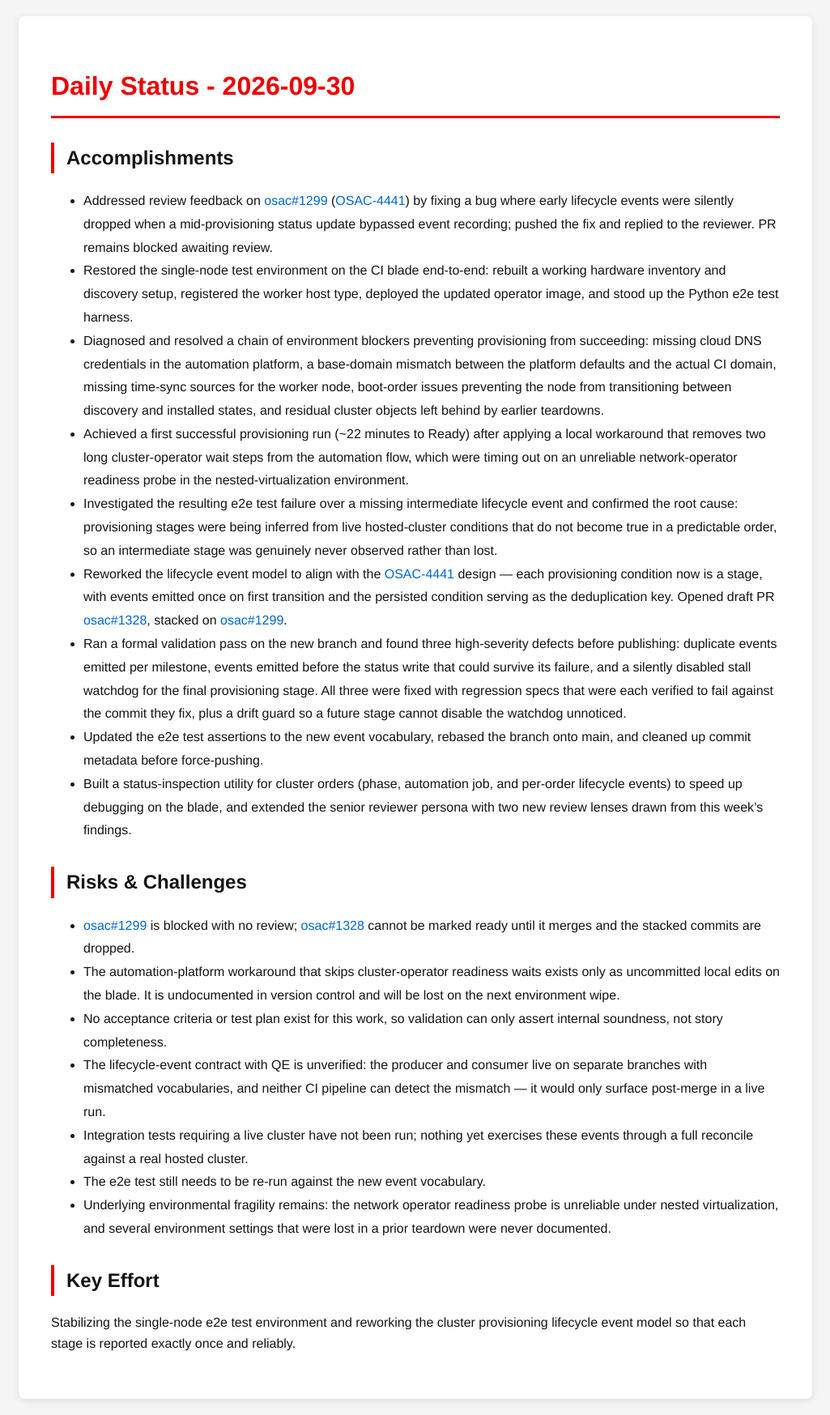
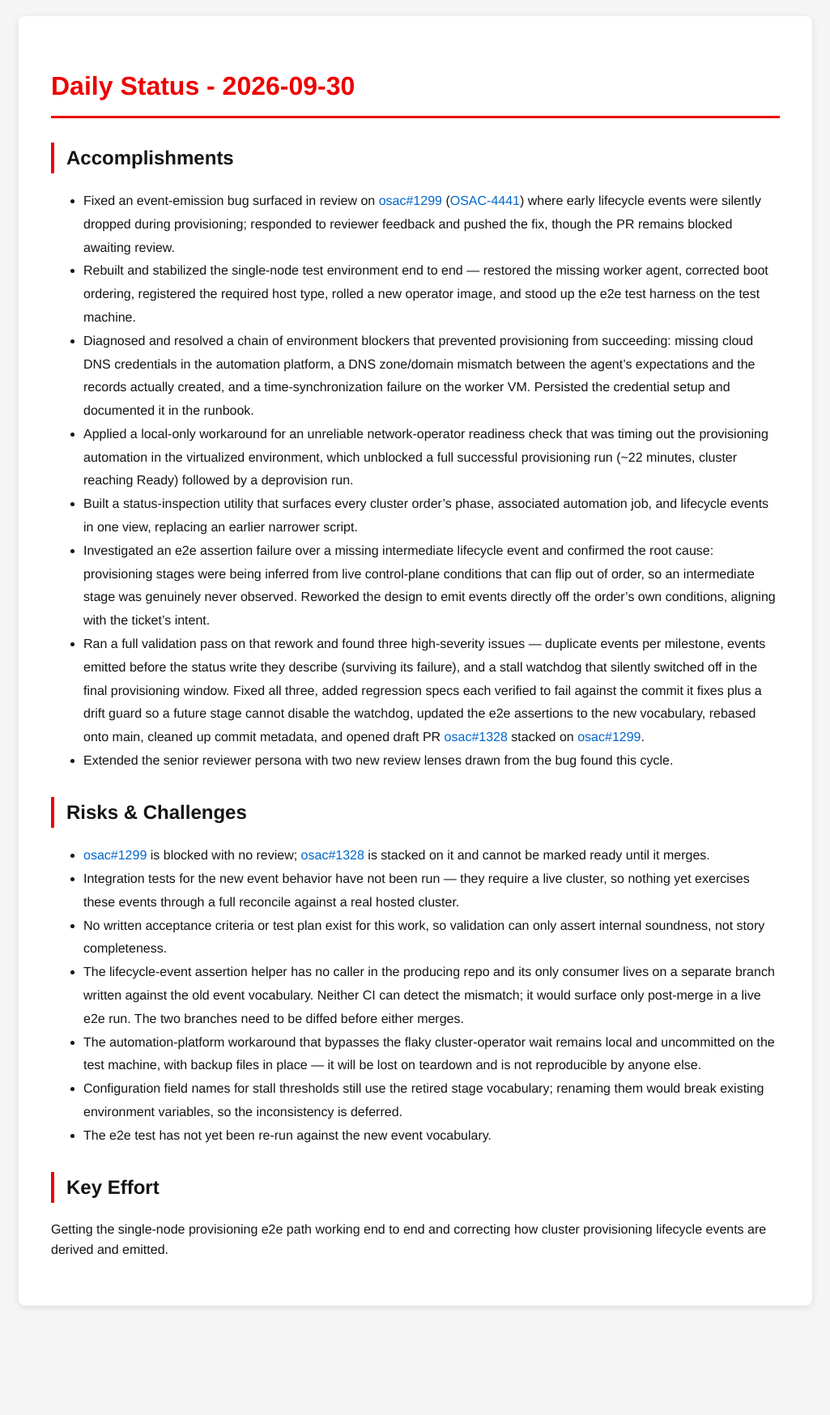
Before and after one commit to tzvatot/daily-status, a Jekyll site: the page built from 2026-09-30.md, in a window 1280 px wide. Shown: the whole page at 81% size, without its empty margins (127-1152 px from the left). Built offline with Jekyll 4.4.1, drawn with Linux system fonts in a browser that asks for light colours; after the commit the page ends 1632 px from its top, so only the background shows below that.

Commit message:
Daily status update - 2026-09-30

```diff
--- a/2026-09-30.md
+++ b/2026-09-30.md
@@ -8,26 +8,25 @@ date: 2026-09-30
 
 ## Accomplishments
 
-- Addressed review feedback on [osac#1299](https://github.com/osac-project/osac/pull/1299) ([OSAC-4441](https://redhat.atlassian.net/browse/OSAC-4441)) by fixing a bug where early lifecycle events were silently dropped when a mid-provisioning status update bypassed event recording; pushed the fix and replied to the reviewer. PR remains blocked awaiting review.
-- Restored the single-node test environment on the CI blade end-to-end: rebuilt a working hardware inventory and discovery setup, registered the worker host type, deployed the updated operator image, and stood up the Python e2e test harness.
-- Diagnosed and resolved a chain of environment blockers preventing provisioning from succeeding: missing cloud DNS credentials in the automation platform, a base-domain mismatch between the platform defaults and the actual CI domain, missing time-sync sources for the worker node, boot-order issues preventing the node from transitioning between discovery and installed states, and residual cluster objects left behind by earlier teardowns.
-- Achieved a first successful provisioning run (~22 minutes to Ready) after applying a local workaround that removes two long cluster-operator wait steps from the automation flow, which were timing out on an unreliable network-operator readiness probe in the nested-virtualization environment.
-- Investigated the resulting e2e test failure over a missing intermediate lifecycle event and confirmed the root cause: provisioning stages were being inferred from live hosted-cluster conditions that do not become true in a predictable order, so an intermediate stage was genuinely never observed rather than lost.
-- Reworked the lifecycle event model to align with the [OSAC-4441](https://redhat.atlassian.net/browse/OSAC-4441) design — each provisioning condition now is a stage, with events emitted once on first transition and the persisted condition serving as the deduplication key. Opened draft PR [osac#1328](https://github.com/osac-project/osac/pull/1328), stacked on [osac#1299](https://github.com/osac-project/osac/pull/1299).
-- Ran a formal validation pass on the new branch and found three high-severity defects before publishing: duplicate events emitted per milestone, events emitted before the status write that could survive its failure, and a silently disabled stall watchdog for the final provisioning stage. All three were fixed with regression specs that were each verified to fail against the commit they fix, plus a drift guard so a future stage cannot disable the watchdog unnoticed.
-- Updated the e2e test assertions to the new event vocabulary, rebased the branch onto main, and cleaned up commit metadata before force-pushing.
-- Built a status-inspection utility for cluster orders (phase, automation job, and per-order lifecycle events) to speed up debugging on the blade, and extended the senior reviewer persona with two new review lenses drawn from this week's findings.
+- Fixed an event-emission bug surfaced in review on [osac#1299](https://github.com/osac-project/osac/pull/1299) ([OSAC-4441](https://redhat.atlassian.net/browse/OSAC-4441)) where early lifecycle events were silently dropped during provisioning; responded to reviewer feedback and pushed the fix, though the PR remains blocked awaiting review.
+- Rebuilt and stabilized the single-node test environment end to end — restored the missing worker agent, corrected boot ordering, registered the required host type, rolled a new operator image, and stood up the e2e test harness on the test machine.
+- Diagnosed and resolved a chain of environment blockers that prevented provisioning from succeeding: missing cloud DNS credentials in the automation platform, a DNS zone/domain mismatch between the agent's expectations and the records actually created, and a time-synchronization failure on the worker VM. Persisted the credential setup and documented it in the runbook.
+- Applied a local-only workaround for an unreliable network-operator readiness check that was timing out the provisioning automation in the virtualized environment, which unblocked a full successful provisioning run (~22 minutes, cluster reaching Ready) followed by a deprovision run.
+- Built a status-inspection utility that surfaces every cluster order's phase, associated automation job, and lifecycle events in one view, replacing an earlier narrower script.
+- Investigated an e2e assertion failure over a missing intermediate lifecycle event and confirmed the root cause: provisioning stages were being inferred from live control-plane conditions that can flip out of order, so an intermediate stage was genuinely never observed. Reworked the design to emit events directly off the order's own conditions, aligning with the ticket's intent.
+- Ran a full validation pass on that rework and found three high-severity issues — duplicate events per milestone, events emitted before the status write they describe (surviving its failure), and a stall watchdog that silently switched off in the final provisioning window. Fixed all three, added regression specs each verified to fail against the commit it fixes plus a drift guard so a future stage cannot disable the watchdog, updated the e2e assertions to the new vocabulary, rebased onto main, cleaned up commit metadata, and opened draft PR [osac#1328](https://github.com/osac-project/osac/pull/1328) stacked on [osac#1299](https://github.com/osac-project/osac/pull/1299).
+- Extended the senior reviewer persona with two new review lenses drawn from the bug found this cycle.
 
 ## Risks & Challenges
 
-- [osac#1299](https://github.com/osac-project/osac/pull/1299) is blocked with no review; [osac#1328](https://github.com/osac-project/osac/pull/1328) cannot be marked ready until it merges and the stacked commits are dropped.
-- The automation-platform workaround that skips cluster-operator readiness waits exists only as uncommitted local edits on the blade. It is undocumented in version control and will be lost on the next environment wipe.
-- No acceptance criteria or test plan exist for this work, so validation can only assert internal soundness, not story completeness.
-- The lifecycle-event contract with QE is unverified: the producer and consumer live on separate branches with mismatched vocabularies, and neither CI pipeline can detect the mismatch — it would only surface post-merge in a live run.
-- Integration tests requiring a live cluster have not been run; nothing yet exercises these events through a full reconcile against a real hosted cluster.
-- The e2e test still needs to be re-run against the new event vocabulary.
-- Underlying environmental fragility remains: the network operator readiness probe is unreliable under nested virtualization, and several environment settings that were lost in a prior teardown were never documented.
+- [osac#1299](https://github.com/osac-project/osac/pull/1299) is blocked with no review; [osac#1328](https://github.com/osac-project/osac/pull/1328) is stacked on it and cannot be marked ready until it merges.
+- Integration tests for the new event behavior have not been run — they require a live cluster, so nothing yet exercises these events through a full reconcile against a real hosted cluster.
+- No written acceptance criteria or test plan exist for this work, so validation can only assert internal soundness, not story completeness.
+- The lifecycle-event assertion helper has no caller in the producing repo and its only consumer lives on a separate branch written against the old event vocabulary. Neither CI can detect the mismatch; it would surface only post-merge in a live e2e run. The two branches need to be diffed before either merges.
+- The automation-platform workaround that bypasses the flaky cluster-operator wait remains local and uncommitted on the test machine, with backup files in place — it will be lost on teardown and is not reproducible by anyone else.
+- Configuration field names for stall thresholds still use the retired stage vocabulary; renaming them would break existing environment variables, so the inconsistency is deferred.
+- The e2e test has not yet been re-run against the new event vocabulary.
 
 ## Key Effort
 
-Stabilizing the single-node e2e test environment and reworking the cluster provisioning lifecycle event model so that each stage is reported exactly once and reliably.
+Getting the single-node provisioning e2e path working end to end and correcting how cluster provisioning lifecycle events are derived and emitted.
```
